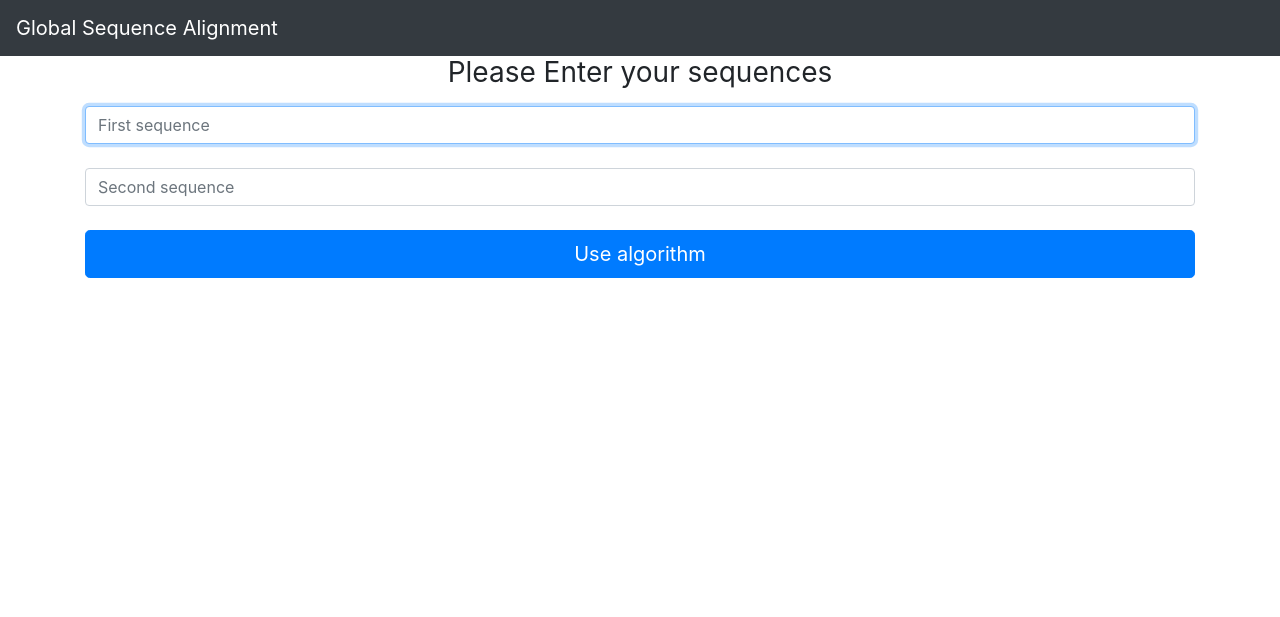
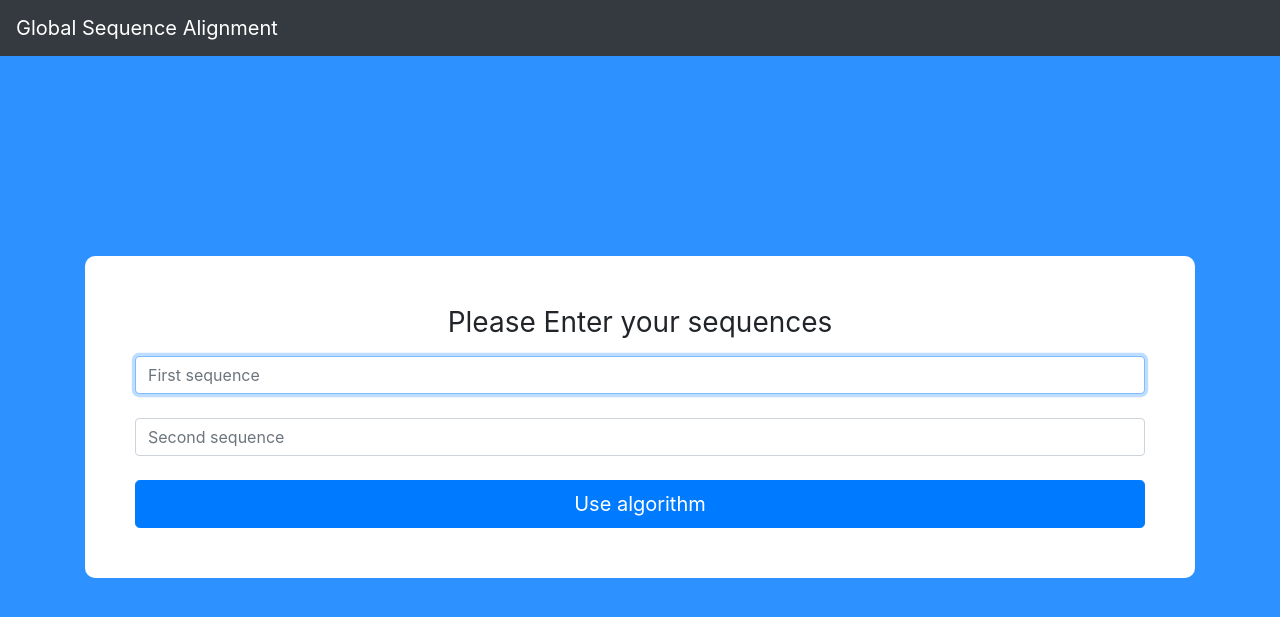
Before and after one commit to elmotasembelah/Globalalignmentonline, a Django app: page / in a window 1280 px wide. Shown: the top 617 px of the page. Run offline with Django 3.2, Linux system fonts and the light colour scheme; some libraries are stand-ins or nearby versions.

Commit message:
updated the gui

```diff
--- a/main/templates/main/base.html
+++ b/main/templates/main/base.html
@@ -6,6 +6,7 @@
     <meta name="viewport" content="width=device-width, initial-scale=1, shrink-to-fit=no">
     <!-- Bootstrap CSS -->
     <link rel="stylesheet" href="https://stackpath.bootstrapcdn.com/bootstrap/4.5.2/css/bootstrap.min.css" integrity="sha384-JcKb8q3iqJ61gNV9KGb8thSsNjpSL0n8PARn9HuZOnIxN0hoP+VmmDGMN5t9UJ0Z" crossorigin="anonymous">
+
     <title>
       {% block title%}
 
@@ -13,7 +14,7 @@
     </title>
   </head>
 
-  <body>
+  <body style="background-color: #007bffd2;">
 
     {% include 'main/includes/navbar.html'%}
 
@@ -27,10 +28,6 @@
       {% endblock%}
 
     </div>
-  <!-- Optional JavaScript -->
-    <!-- jQuery first, then Popper.js, then Bootstrap JS -->
-    <script src="https://code.jquery.com/jquery-3.5.1.slim.min.js" integrity="sha384-DfXdz2htPH0lsSSs5nCTpuj/zy4C+OGpamoFVy38MVBnE+IbbVYUew+OrCXaRkfj" crossorigin="anonymous"></script>
-    <script src="https://cdn.jsdelivr.net/npm/popper.js@1.16.1/dist/umd/popper.min.js" integrity="sha384-9/reFTGAW83EW2RDu2S0VKaIzap3H66lZH81PoYlFhbGU+6BZp6G7niu735Sk7lN" crossorigin="anonymous"></script>
-    <script src="https://stackpath.bootstrapcdn.com/bootstrap/4.5.2/js/bootstrap.min.js" integrity="sha384-B4gt1jrGC7Jh4AgTPSdUtOBvfO8shuf57BaghqFfPlYxofvL8/KUEfYiJOMMV+rV" crossorigin="anonymous"></script>
+
   </body>
 </html>
--- a/main/templates/main/home.html
+++ b/main/templates/main/home.html
@@ -6,25 +6,18 @@
 {% block content %}
 
 <body class="text-center">
-    <form class="form-signin" method="POST">
+
+        <form class="form-signin" method="POST" style=" background-color: rgb(255, 255, 255); margin-top: 200px; padding: 50px; border-radius: 10px;">
             {% csrf_token %}
-
-        <h1 class="h3 mb-3 font-weight-normal">
+            <h1 class="h3 mb-3 font-weight-normal" >
                 Please Enter your sequences
             </h1>
 
-        <label for="seq1" class="sr-only">
-            seq1
-        </label>
             <input type="text" id="seq1" class="form-control" placeholder="First sequence" name="seq1" required autofocus>
             <br>
 
-        <label for="seq2" class="sr-only">
-            seq2
-        </label>
             <input type="text" id="seq2" class="form-control" placeholder="Second sequence" name="seq2" required autofocus>
             <br>
-
             <button class="btn btn-lg btn-primary btn-block" type="submit">Use algorithm</button>
         </form>
 </body>
```
Lines whose indentation alone changed are shown as unchanged.
